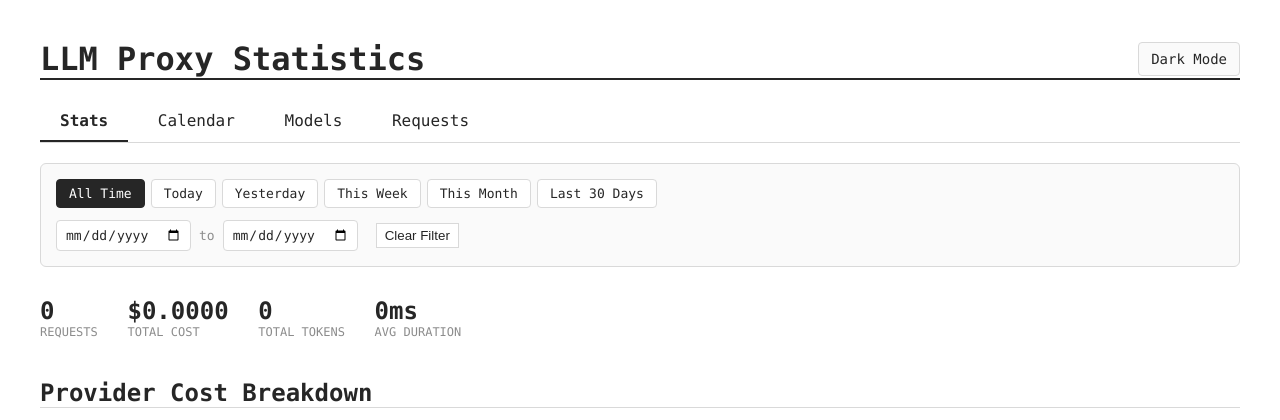
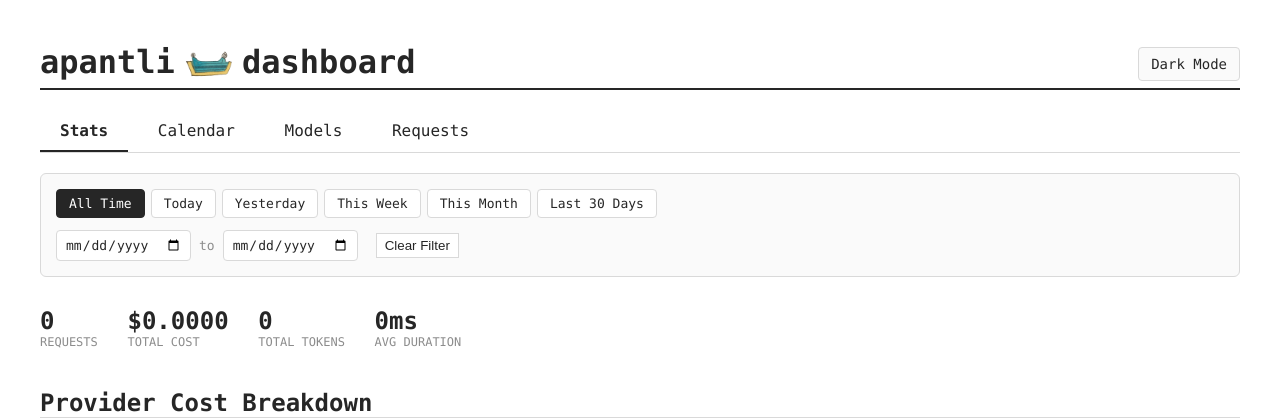
Before and after one commit to pborenstein/apantli, a FastAPI app: page / in a window 1280 px wide. Shown: the top 420 px of the page. Run offline with FastAPI, Linux system fonts and the light colour scheme; data that the repository does not hold is empty; parts of the project's set-up code (start-up, migrations or seed data) failed here and were passed over; some libraries are stand-ins or nearby versions.

Commit message:
Dashboard: replace generic title with apantli branding and glyph
Replace "LLM Proxy Statistics" with "apantli ≈ dashboard" in both page title and h1 heading. Add water channel glyph image inline between "apantli" and "dashboard" for visual identity.

```diff
--- a/templates/dashboard.html
+++ b/templates/dashboard.html
@@ -1,7 +1,7 @@
 <!DOCTYPE html>
 <html>
 <head>
-    <title>LLM Proxy Stats</title>
+    <title>apantli ≈ dashboard</title>
     <link rel="icon" href="/static/favicon.ico" sizes="32x32">
     <link rel="apple-touch-icon" href="/static/apple-touch-icon.png">
     <link rel="manifest" href="/static/site.webmanifest">
@@ -81,6 +81,13 @@
             display: flex;
             justify-content: space-between;
             align-items: center;
+        }
+
+        .apantli-glyph {
+            height: 1.5em;
+            vertical-align: middle;
+            margin: 0 0.3em;
+            display: inline-block;
         }
 
         h2 {
@@ -1224,7 +1231,7 @@
     $watch('currentPage', value => loadRequests());
 ">
     <h1>
-        <span>LLM Proxy Statistics</span>
+        <span>apantli<img src="/static/apantli-glyph.png" alt="~" class="apantli-glyph">dashboard</span>
         <button class="theme-toggle" @click="toggleTheme()" :aria-label="theme === 'light' ? 'Switch to dark mode' : 'Switch to light mode'">
             <span x-show="theme === 'light'">Dark Mode</span>
             <span x-show="theme === 'dark'">Light Mode</span>
```
Also changed, not shown: apantli/static/apantli-glyph.png (added).
